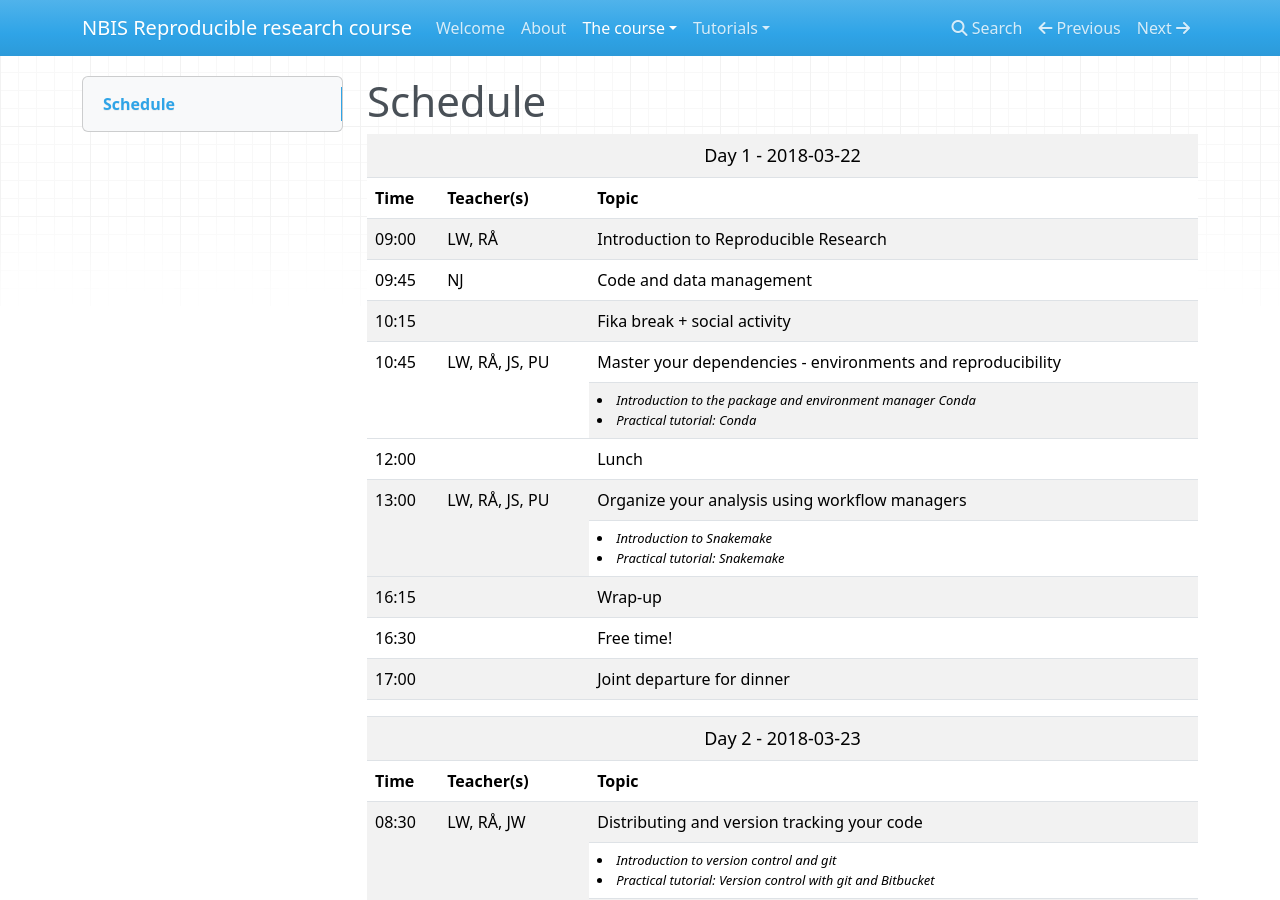
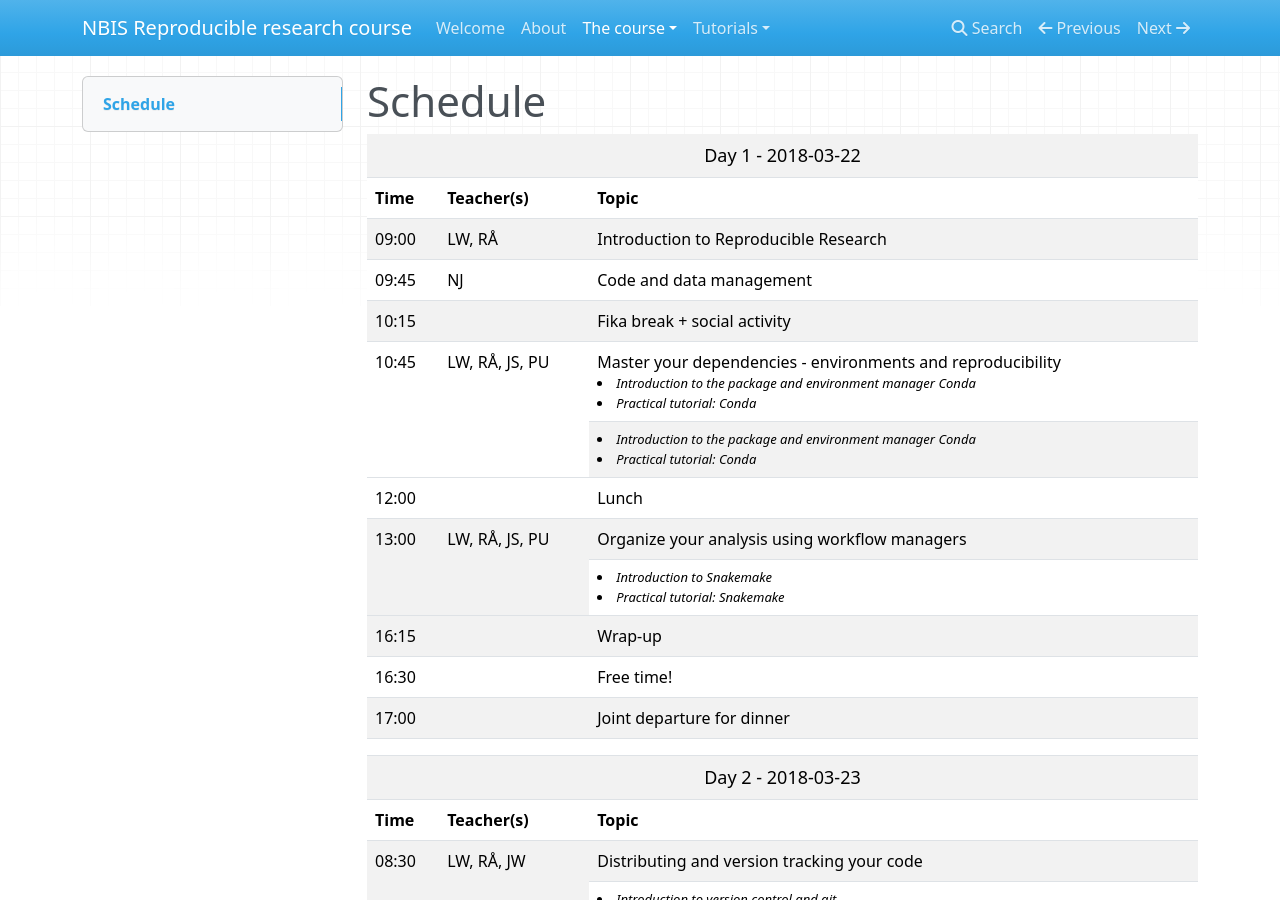
Before and after one commit to NBISweden/workshop-reproducible-research, an MkDocs documentation site: the page built from docs/schedule.md, in a window 1280 px wide and 900 px high. Built offline with MkDocs 1.6.1, drawn with Linux system fonts in a browser that asks for light colours; nearby versions of some CDN libraries; old or Windows-style settings are respelled for this version of MkDocs.

Commit message:
table format testing

```diff
--- a/docs/schedule.md
+++ b/docs/schedule.md
@@ -30,7 +30,12 @@
   <tr>
     <td rowspan="2"> <font size="3"> 10:45 </td>
     <td rowspan="2"> <font size="3"> LW, RÅ, JS, PU </td>
-    <td> <font size="3"> Master your dependencies - environments and reproducibility </td>
+    <td>
+      <font size="3"> Master your dependencies - environments and reproducibility
+      <font size="2"><i>
+      <li> Introduction to the package and environment manager Conda </li>
+      <li> Practical tutorial: Conda </li>
+    </td>
   </tr>
   <tr>
     <td>
```
